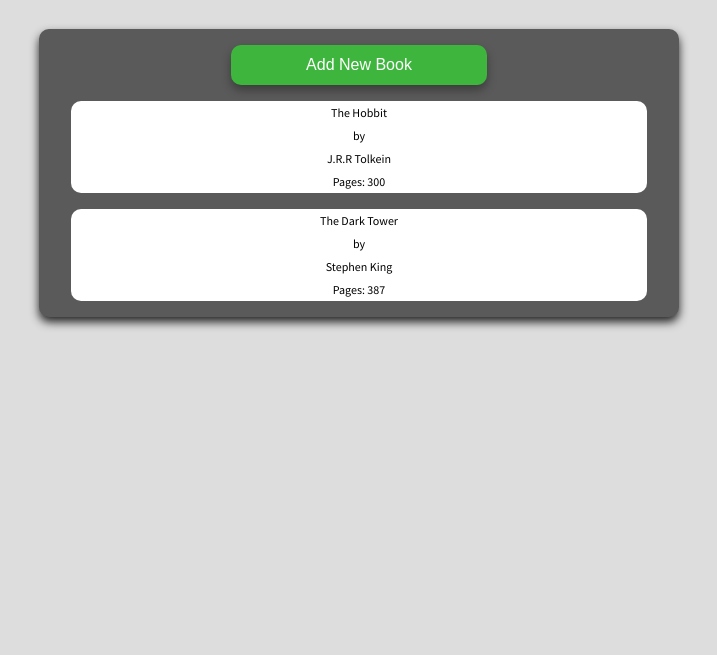
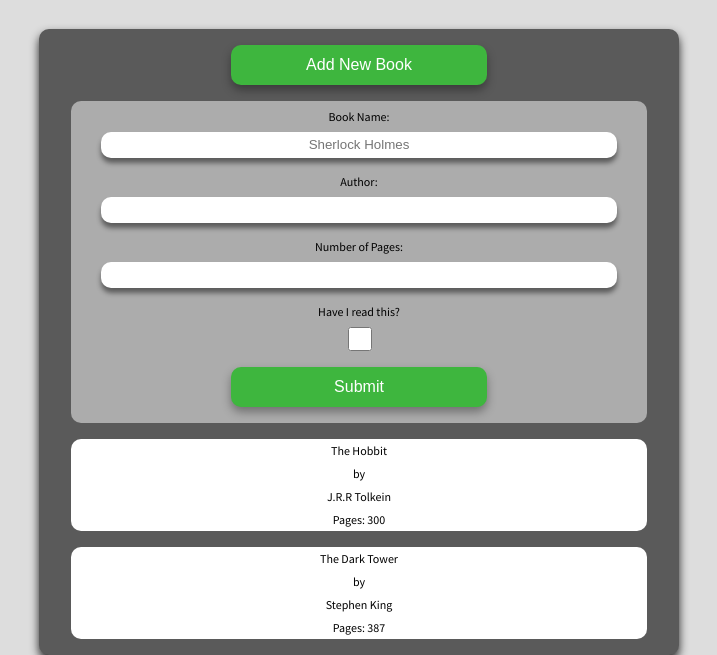
Before and after one commit to tcjbeee/library-app, a plain HTML site: page index.html in a window 1280 px wide. Both pictures are taken after a click on the button "Add New Book". Shown: the part 288-943 px from the top of the page, without its empty margins (281-998 px from the left). Before the commit the page ends 800 px from the top, so only its background shows below. Drawn offline with Linux system fonts and the light colour scheme.

Commit message:
Added Form activated on Button

```diff
--- a/index.html
+++ b/index.html
@@ -16,6 +16,7 @@
 
     <div class = "appHolder">
         <button class = "addButton">Add New Book</button>
+        <div class = "formDiv"></div>
     </div>
 
     <script src = "script.js"></script>
--- a/script.js
+++ b/script.js
@@ -22,6 +22,8 @@ theHobbit.addBookToLibrary();
 darkTower.addBookToLibrary();
 
 let bookDisplay = document.querySelector(".appHolder");
+const button = document.querySelector(".addButton");
+const formDiv = document.querySelector(".formDiv");
 
 
 // Function that is run through each time a new book is added from the end of the array.
@@ -57,3 +59,61 @@ while (myLibrary.length != 0){
     console.log(myLibrary.length)
     addNewBook(myLibrary);
 };
+
+/*function openForm() {
+    formHolder = document.querySelector(".formDiv");
+    formHolder.name = "bookForm";
+    formHolder.method = "post";
+    //formHolder.action = addFormBook() {}
+    nameField = document.createElement("input");
+    nameField.name = "bookName";
+    nameField.value = "Test Book Name";
+    formHolder.appendChild(nameField);
+
+} */
+
+button.addEventListener("click", () => {
+        formHolder = document.querySelector(".formDiv");
+        formHolder.name = "bookForm";
+        formHolder.method = "post";
+        //formHolder.action = addFormBook() {}
+        nameField = document.createElement("input");
+        nameField.name = "bookName";
+        nameField.placeholder = "Sherlock Holmes";
+        nameLabel = document.createElement("label");
+        nameLabel.for = "nameField";
+        nameLabel.textContent = "Book Name:";
+        formHolder.appendChild(nameLabel);
+        formHolder.appendChild(nameField);
+        authorField = document.createElement("input");
+        authorField.name = "authorName";
+        authorLabel = document.createElement("label");
+        authorLabel.for = "authorName";
+        authorLabel.textContent = "Author:";
+        formHolder.appendChild(authorLabel);
+        formHolder.appendChild(authorField);
+        pageField = document.createElement("input");
+        pageField.name = "pageNumbers";
+        pageField.type = "number";
+        pageLabel = document.createElement("label");
+        pageLabel.for = "pageNumbers";
+        pageLabel.textContent = "Number of Pages:";
+        formHolder.appendChild(pageLabel);
+        formHolder.appendChild(pageField);
+        readField = document.createElement("input");
+        readField.className = "checkBox";
+        readField.name = "haveRead";
+        readField.type = "checkBox";
+        readLabel = document.createElement("label");
+        readLabel.for = "checkBox";
+        readLabel.textContent = "Have I read this?";
+        formHolder.appendChild(readLabel);
+        formHolder.appendChild(readField);
+
+        // Submit
+        submitButton = document.createElement("input");
+        submitButton.type = "submit";
+        submitButton.className = "submitButton";
+        submitButton.textContent = "Submit Book";
+        formHolder.appendChild(submitButton);
+});
--- a/style.css
+++ b/style.css
@@ -76,3 +76,66 @@ body {
     box-shadow: 0px 2px 7px rgba(0, 0, 0, 0.623);
     transform: translateY(1px);
 }
+
+.formDiv {
+    margin-top: 2vh;
+    display: flex;
+    flex-direction: column;
+    height: fit-content;
+    align-items: center;
+    width: 45vw;
+    border-radius: 10px;
+    background-color: rgb(172, 172, 172);
+}
+
+input {
+    height: 3vh;
+    width: 40vw;
+    margin-top: 1vh;
+    margin-bottom: 1vh;
+    border-radius: 10px;
+    text-align: center;
+    border-style: none;
+    box-shadow: 0px 5px 5px rgba(0, 0, 0, 0.466);
+}
+
+input:checked {
+    box-shadow: none;
+}
+
+input:focus {
+    outline: none;
+}
+
+label {
+    margin-top: 1vh;
+    font-size: 1.5vh;
+}
+
+.checkBox {
+    box-shadow: none;
+}
+
+.submitButton {
+    margin-top: 1vh;
+    margin-bottom: 2vh;
+    height: 5vh;
+    width: 20vw;
+    color: white;
+    /*background-color: rgb(182, 62, 62); */
+    background-color: rgb(62, 182, 62);
+    font-size: 2vh;
+    border-radius: 10px;
+    border-style: none;
+    box-shadow: 0px 5px 10px rgba(0, 0, 0, 0.349);
+}
+
+.submitButton:hover {
+    background-color: rgb(79, 192, 79);
+}
+
+.submitButton:active {
+    background-color: rgb(62, 182, 62);
+    box-shadow: 0px 2px 7px rgba(0, 0, 0, 0.623);
+    transform: translateY(1px);
+}
```
